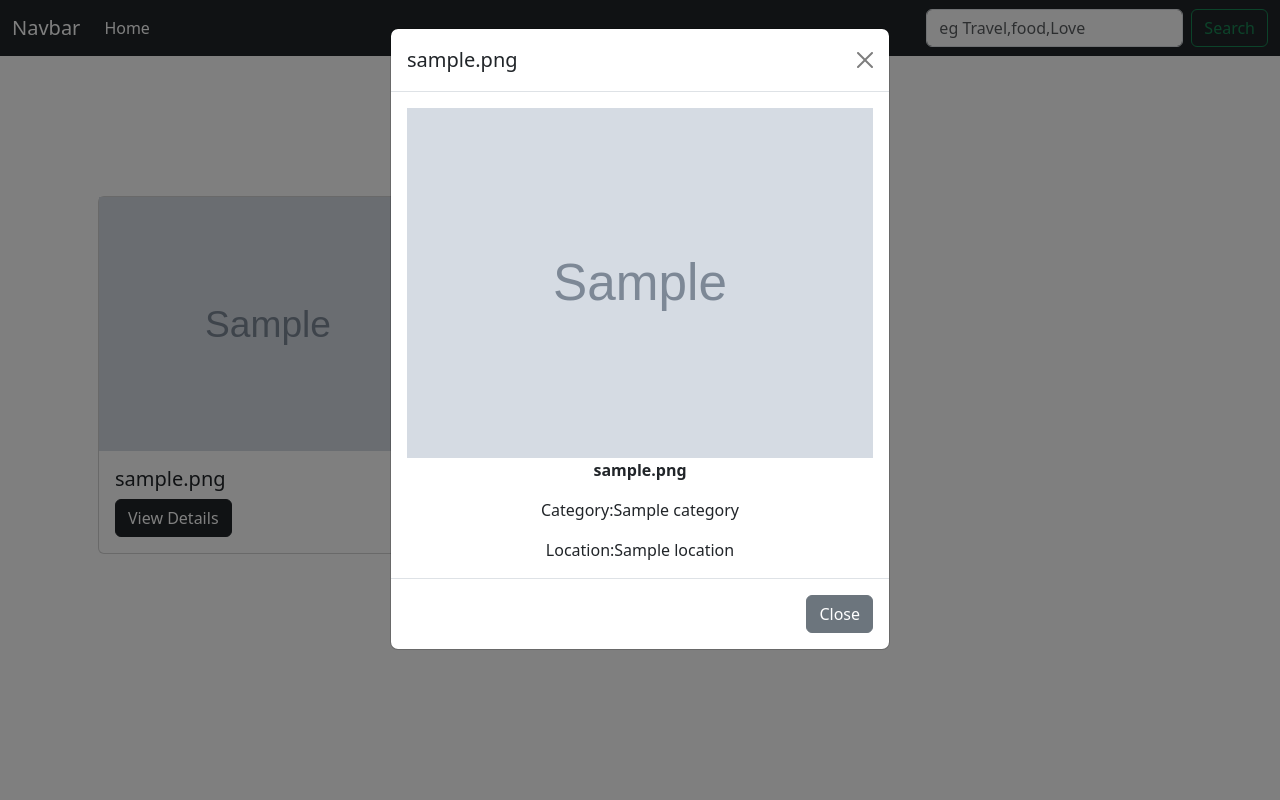
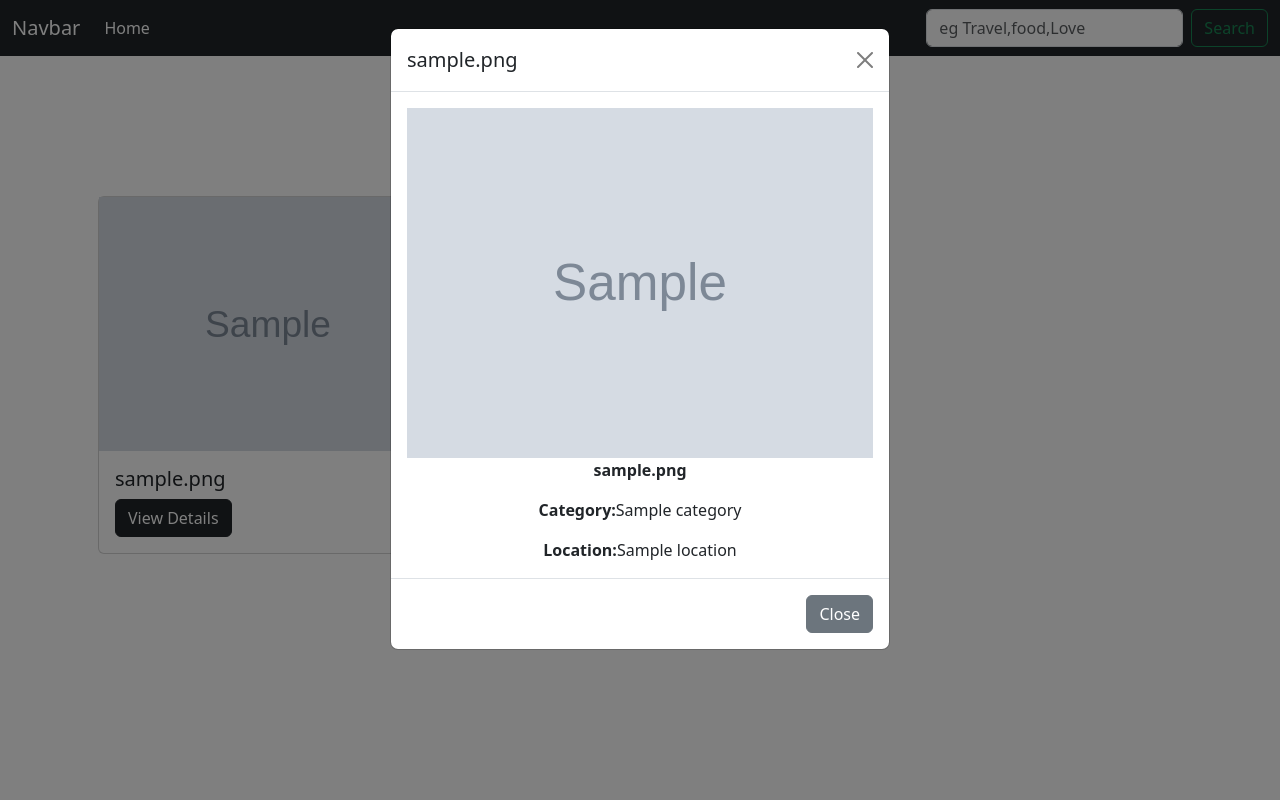
Before and after one commit to GraceMwende/Photos_Gallery, a Django app: page / in a window 1280 px wide, after a click on "View Details". Run offline with Django 4.2, Linux system fonts and the light colour scheme; tables that the repository leaves empty hold one stand-in row (values such as "Sample post"); grey boxes marked "Sample" are stand-in pictures; some libraries are stand-ins or nearby versions.

Commit message:
style paragraph

```diff
--- a/pictures/templates/all.html
+++ b/pictures/templates/all.html
@@ -37,8 +37,8 @@
         <div class="modal-body">
           <img src="{{img.image.url}}" class="card-img-top" alt="{{img.img_name}}">
           <p class="card-text text-center"><b>{{img.img_description}}</b></p>
-          <p class="card-text text-center">Category:{{img.category}}</p>
-          <p class="card-text text-center">Location:{{img.location}}</p>
+          <p class="card-text text-center"><b>Category:</b>{{img.category}}</p>
+          <p class="card-text text-center"><b>Location:</b>{{img.location}}</p>
         </div>
         <div class="modal-footer">
           <button type="button" class="btn btn-secondary" data-bs-dismiss="modal">Close</button>
```
